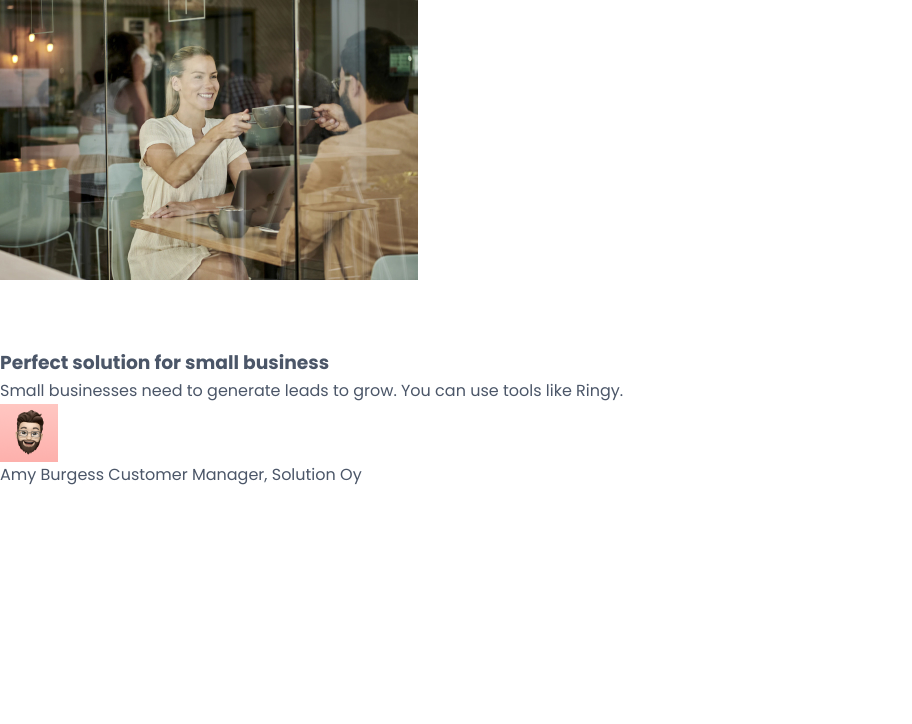
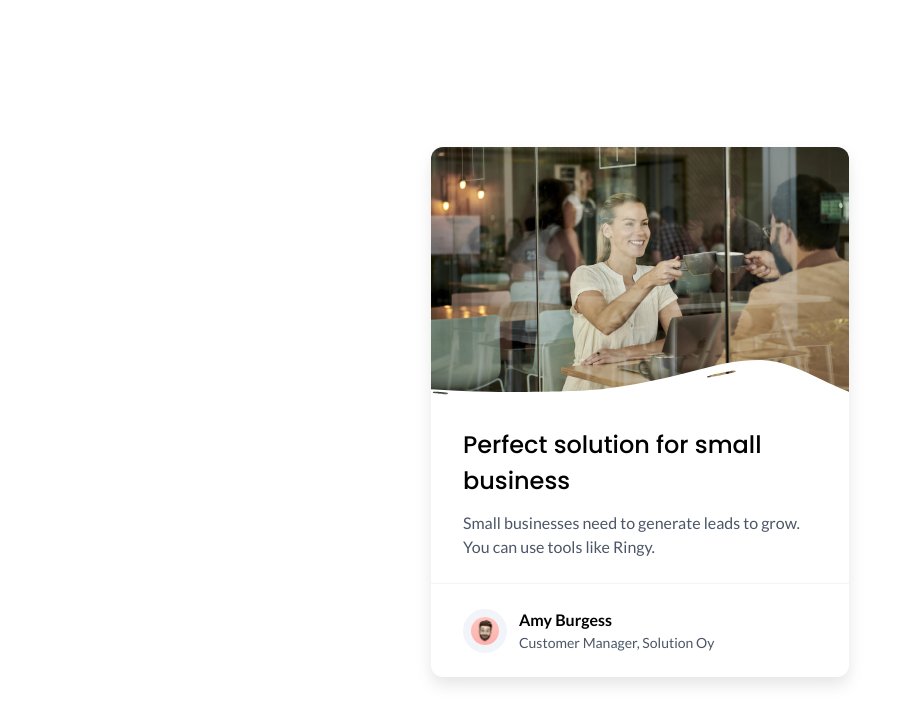
Before and after one commit to brodiewebdt/business-blog-card-devchallenges, a plain HTML site: page index.html in a window 1280 px wide. Shown: the whole page, without its empty margins (0-912 px from the left). Drawn offline with Linux system fonts and the light colour scheme.

Commit message:
Finished project

```diff
--- a/css/styles.css
+++ b/css/styles.css
@@ -11,7 +11,8 @@
   --color-neutral-900: hsl(0, 0%, 0%);
 
   /* Font Family */
-  --ff-base: 'Poppins', sans-serif;
+  --ff-base: 'Lato', sans-serif;
+  --ff-heading: 'Poppins', sans-serif;
 
   /* Font Size */
   --fs-48: 3rem;
@@ -38,6 +39,7 @@
   --fw-100: 100;
 
   /* Spacing */
+  --spacing-4: 0.25rem;
   --spacing-6: 0.375rem;
   --spacing-8: 0.5rem;
   --spacing-12: 0.75rem;
@@ -136,7 +138,8 @@ body {
   color: var(--color-neutral-400);
   font-family: var(--ff-base);
   font-size: var(--fs-base);
-  line-height: 1.6;
+  line-height: 1.5;
+  padding-inline: var(--spacing-8);
 }
 
 .visually-hidden {
@@ -152,3 +155,82 @@ body {
   width: 1px !important;
   white-space: nowrap !important;
 }
+
+/********* Card Styles **********/
+.card {
+  background-color: var(--color-neutral-100);
+  border-radius: 12px;
+  box-shadow: 0 0.5rem 1rem rgba(0, 0, 0, 0.1);
+  margin-block-start: 9.1875rem;
+  margin-inline: auto;
+  max-width: 418px;
+  overflow: hidden;
+}
+
+.card__body,
+.card__footer {
+  padding-inline: var(--spacing-32);
+}
+
+.card__header {
+  height: 17.5rem;
+  display: grid;
+  grid-template-columns: 1fr;
+  grid-template-rows: 1fr;
+  line-height: 0;
+}
+
+.hero__image {
+  grid-area: 1/1/2/2;
+}
+
+.hero__overlay {
+  grid-area: 1/1/2/2;
+  place-self: end;
+  transform: translateY(1px);
+}
+
+.card__body {
+  border-bottom: 1px solid var(--color-neutral-300);
+  padding-block-end: var(--spacing-24);
+}
+
+.card__title {
+  color: var(--color-neutral-900);
+  font-family: var(--ff-heading);
+  font-size: var(--fs-24);
+  font-weight: var(--fw-500);
+  letter-spacing: -5%;
+  line-height: 1.5;
+  margin-block-end: var(--spacing-12);
+}
+
+.card__footer {
+  display: flex;
+  align-items: center;
+  gap: var(--spacing-12);
+  padding-block: var(--spacing-24);
+}
+
+.avatar {
+  border: 8px solid var(--color-neutral-300);
+  border-radius: 50%;
+  height: 44px;
+  width: 44px;
+}
+
+.card__author {
+  display: flex;
+  flex-direction: column;
+}
+
+.card__author--name {
+  color: var(--color-neutral-900);
+  font-size: var(--fs-16);
+  font-weight: var(--fw-700);
+}
+
+.card__author--position {
+  color: var(--color-neutral-400);
+  font-size: var(--fs-14);
+}
--- a/index.html
+++ b/index.html
@@ -20,13 +20,11 @@
     <link rel="stylesheet" href="css/styles.css" />
   </head>
   <body>
-    <div class="blog__post_card"></div>
-    <!-- /.blog__post_card -->
     <main>
       <div class="blog__post__card card">
         <div class="card__header">
-          <img src="resources/hero-image-1.jpg" alt="Man and woman in a restaurant toasting with coffee cups" />
-          <img src="resources/white-overlay.svg" alt="" />
+          <img class="hero__image" src="resources/hero-image-1.jpg" alt="Man and woman in a restaurant toasting with coffee cups" />
+          <img class="hero__overlay" src="resources/white-overlay.svg" alt="" />
         </div>
         <!-- /.card__header -->
         <div class="card__body">
@@ -35,7 +33,7 @@
         </div>
         <!-- /.card__body -->
         <div class="card__footer">
-          <img src="resources/avatar-image-business-card-1.png" alt="Amy Burgess" />
+          <img class="avatar" src="resources/avatar-image-business-card-1.png" alt="Amy Burgess" />
           <p class="card__author">
             <span class="card__author--name">Amy Burgess</span>
             <span class="card__author--position">Customer Manager, Solution Oy</span>
```
